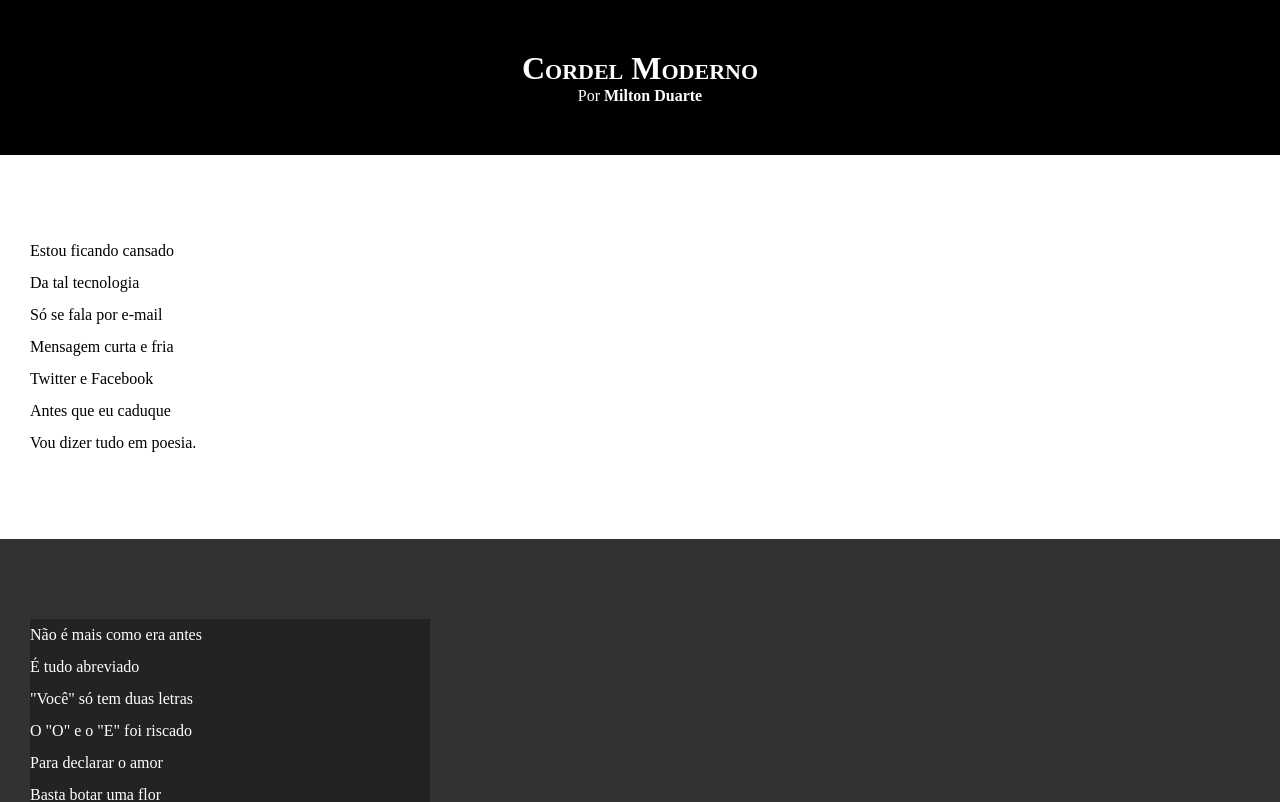
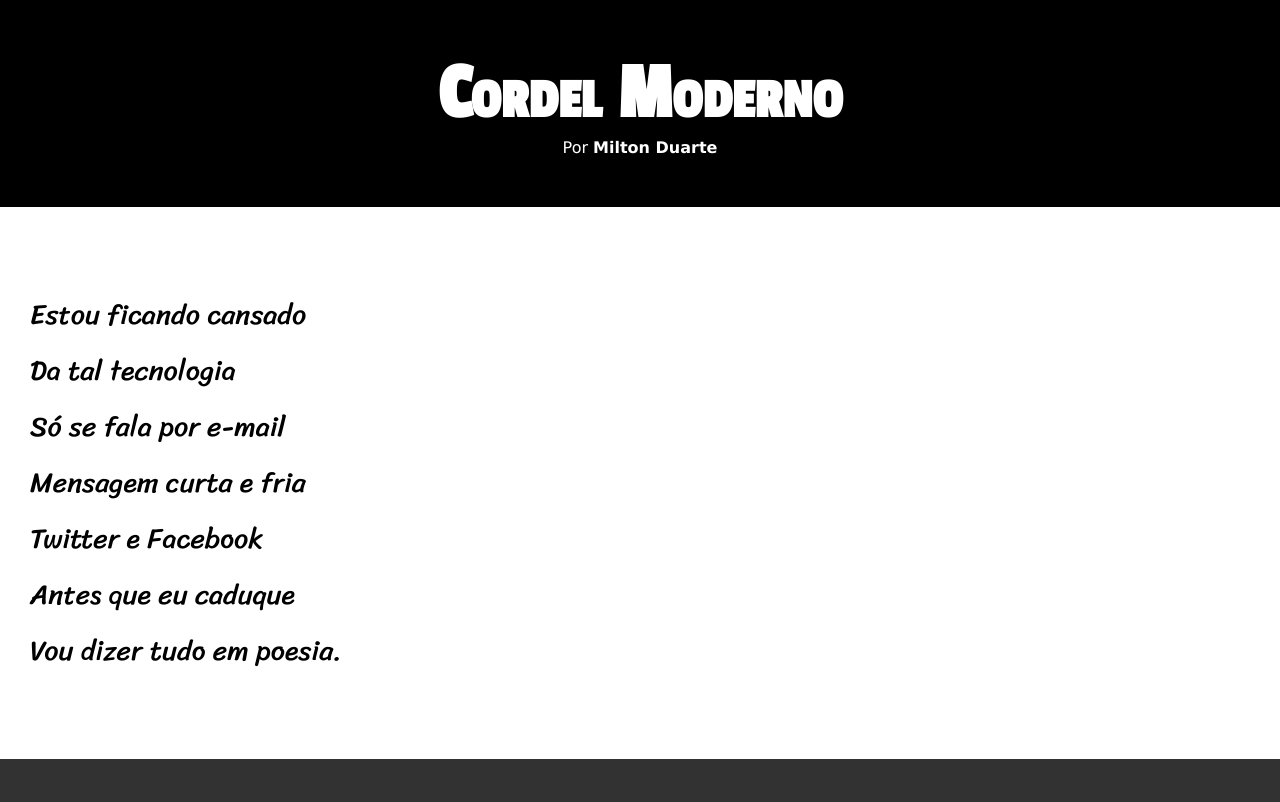
Before and after one commit to Athoslins/Site-cordel, a plain HTML site: page index.html in a window 1280 px wide. Shown: the top 802 px of the page. Drawn offline with Linux system fonts and the light colour scheme.

Commit message:
atualização de estilos

```diff
--- a/estilo/style.css
+++ b/estilo/style.css
@@ -1,4 +1,14 @@
 @charset "UTF-8";
+
+@import url('https://fonts.googleapis.com/css2?family=Passion+One&display=swap');
+
+@import url('https://fonts.googleapis.com/css2?family=Sriracha&display=swap');
+
+:root{
+    --fonte1: Verdana, Geneva, Tahoma, sans-serif;
+    --fonte2: 'Passion One', cursive;
+    --fonte3: 'Sriracha', cursive;
+}
 
 *{
     margin: 0px;
@@ -8,6 +18,7 @@
 html, body{
     min-height: 100vh;
     background-color: darkgray;
+    font-family: var(--fonte1);
 }
 
 header{
@@ -19,6 +30,8 @@ header{
 header > h1{
     padding-top: 50px;
     font-variant: small-caps;
+    font-family: var(--fonte2);
+    font-size: 10vh;
 
 }
 
@@ -41,6 +54,8 @@ section{
     padding-bottom: 10vh;
     line-height: 2em;
     padding-left: 30px;
+    font-family: var(--fonte3);
+    font-size: 3.5vh;
 }
 
 section.normal{
@@ -54,7 +69,7 @@ section.imagem{
 }
 
 section.imagem > p{
-    width: 400px;
+    display: inline-block;
     background-color: rgba(0, 0, 0, 0.301);
 }
 
```
